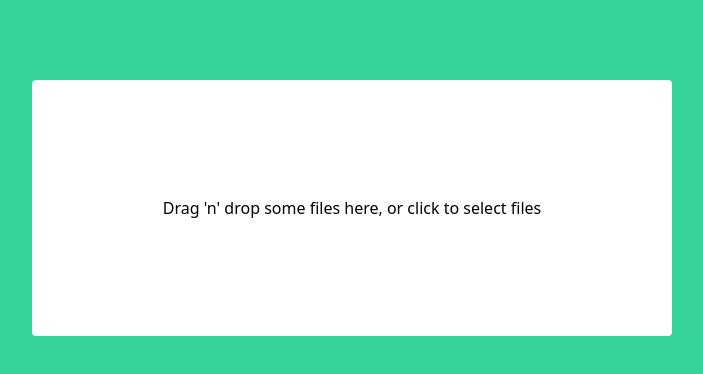
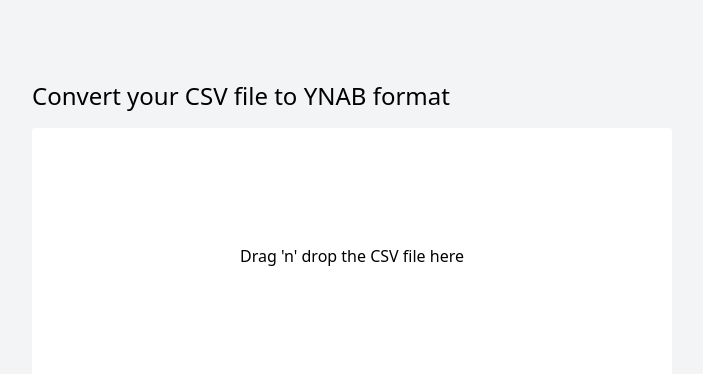
Before and after one commit to julionav/ynab-importer, a React (Create React App) app: page / in a window 1280 px wide. Shown: the top 374 px of the page, without its empty margins (288-991 px from the left). Built offline with nearby package versions, Linux system fonts and the light colour scheme.

Commit message:
Add basic UI

```diff
--- a/src/App.tsx
+++ b/src/App.tsx
@@ -8,17 +8,18 @@
   const { getRootProps, getInputProps, isDragActive } = useDropzone({ onDrop });
 
   return (
-    <div className="bg-green-400 min-h-screen font-sans">
-      <div className="pt-20">
+    <div className="bg-gray-100 min-h-screen font-sans">
+      <div className="pt-20 space-y-4 w-1/2 mx-auto">
+        <h1 className="text-2xl">Convert your CSV file to YNAB format</h1>
         <div
-          className="mx-auto bg-white rounded w-1/2 max-w-3xl flex h-64 justify-center items-center"
+          className="mx-auto bg-white rounded flex h-64 justify-center items-center"
           {...getRootProps()}
         >
           <input {...getInputProps()} />
           {isDragActive ? (
-            <p>Drop the files here ...</p>
+            <p>Drop the file here ...</p>
           ) : (
-            <p>Drag 'n' drop some files here, or click to select files</p>
+            <p>Drag 'n' drop the CSV file here</p>
           )}
         </div>
       </div>
```
